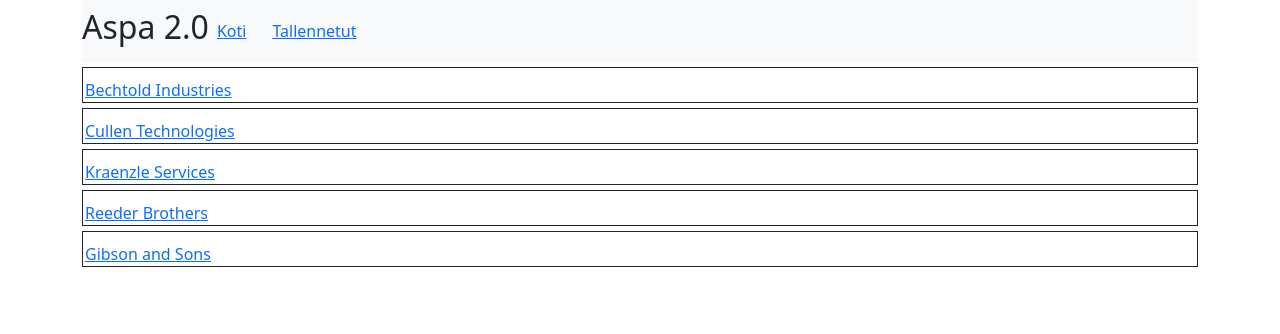
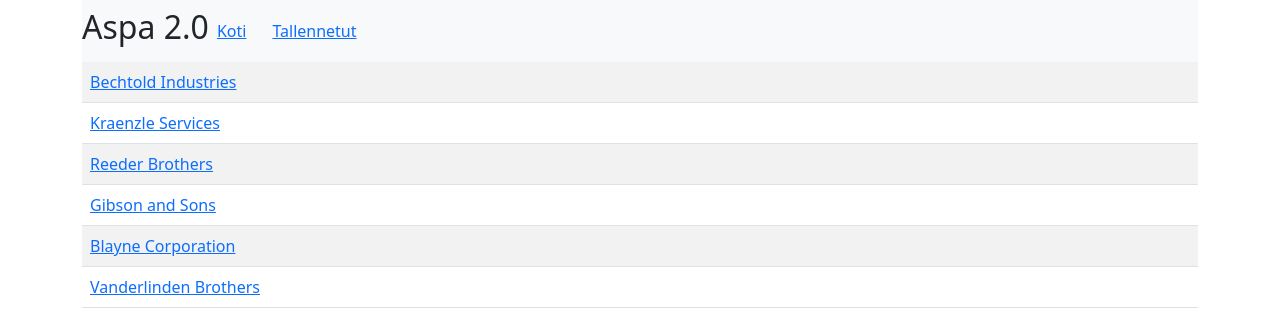
Before and after one commit to t0baas1/SPA-revisited, a React (Create React App) app in the folder frontend/: page /customers in a window 1280 px wide. Shown: the top 334 px of the page. Built offline with nearby package versions, Linux system fonts and the light colour scheme; no server answers; data requests are answered from the project's data file.

Commit message:
more bootstrap

```diff
--- a/frontend/db.json
+++ b/frontend/db.json
@@ -8,16 +8,6 @@
         "city": "Carolina Beach",
         "state": "ME",
         "zip": "46512"
-      }
-    },
-    {
-      "id": 302,
-      "name": "Cullen Technologies",
-      "address": {
-        "streetAddress": "8012 Amet Dr",
-        "city": "Rexburg",
-        "state": "LA",
-        "zip": "34350"
       }
     },
     {
@@ -49,6 +39,26 @@
         "state": "AL",
         "zip": "51118"
       }
+    },
+    {
+      "id": 33,
+      "name": "Blayne Corporation",
+      "address": {
+        "streetAddress": "3409 Pharetra Rd",
+        "city": "Piedmont",
+        "state": "SC",
+        "zip": "54141"
+      }
+    },
+    {
+      "id": 34,
+      "name": "Vanderlinden Brothers",
+      "address": {
+        "streetAddress": "5684 Molestie St",
+        "city": "Abbotsford",
+        "state": "WA",
+        "zip": "61827"
+      }
     }
   ]
 }
--- a/frontend/src/components/savedList.js
+++ b/frontend/src/components/savedList.js
@@ -1,38 +1,33 @@
-import { Link } from 'react-router-dom'
-import { useSelector } from 'react-redux'
+import { Link } from "react-router-dom";
+import { useSelector } from "react-redux";
+import { Table } from "react-bootstrap";
 
-const Customer =({customer}) => {
-
-  const customerStyle = {
-    paddingTop: 10,
-    paddingLeft: 2,
-    border: 'solid',
-    borderWidth: 1,
-    marginBottom: 5,
-    marginTop: 5
-  }
-
-  return(
-    <div style={customerStyle}>
+const Customer = ({ customer }) => {
+  return (
+    <div>
       <Link to={`/customers/${customer.id}`}>{customer.name}</Link>
     </div>
-  )
-}
-
+  );
+};
 
 const SavedList = () => {
-  let customers = useSelector(state => state.saved)
+  let customers = useSelector((state) => state.saved);
 
   return (
     <div>
-      {customers.map(customer =>
-        <Customer
-          key={customer.id}
-          customer={customer}
-        />
-      )}
+      <Table striped>
+        <tbody>
+          {customers.map((customer) => (
+            <tr key={customer.id}>
+              <td>
+                <Customer key={customer.id} customer={customer} />
+              </td>
+            </tr>
+          ))}
+        </tbody>
+      </Table>
     </div>
-  )
-}
+  );
+};
 
-export default SavedList
+export default SavedList;
```
